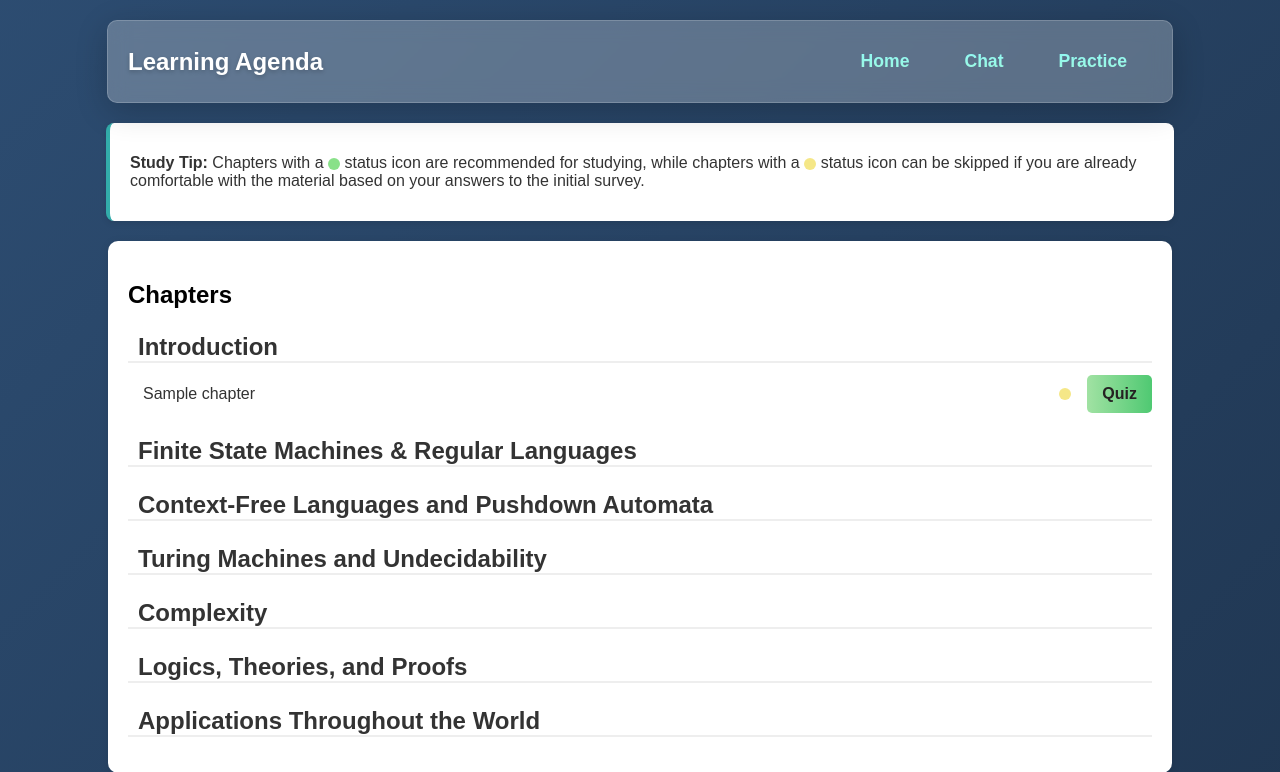
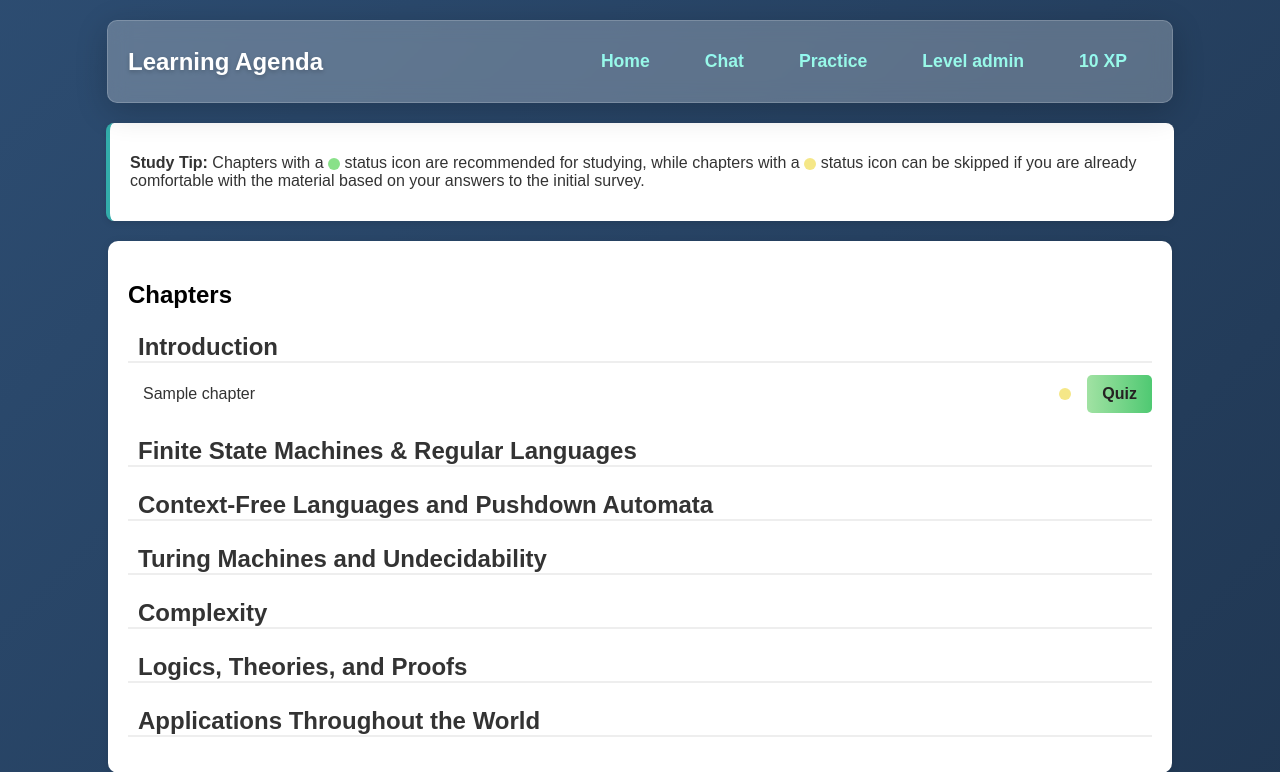
Before and after one commit to youssefmetwalli/ITS-FA, a Flask app: template templates/course.html in a window 1280 px wide. Shown: the top 772 px of the page. Run offline with Flask 3, Linux system fonts and the light colour scheme; the visitor is signed in with stand-in values (Sample User, id 1); the template is opened without the code that fills it: most values are stand-ins (such as "Sample title", 1, 10 or a date in 2020); parts of the project's set-up code (start-up, migrations or seed data) failed here and were passed over; some libraries are stand-ins or nearby versions.

Commit message:
header update

```diff
--- a/templates/course.html
+++ b/templates/course.html
@@ -234,6 +234,8 @@
         <a class="button" href="{{ url_for('index') }}">Home</a>
         <a class="button" href="/chat">Chat</a>
         <a class="button" href="/drawer">Practice</a>
+        <span class="button" style="pointer-events:none;">Level {{ dashboard.header_summary.level }}</span>
+        <span class="button" style="pointer-events:none;">{{ dashboard.header_summary.xp_total }} XP</span>
     </div>
 
     <div class="info-container">
```
